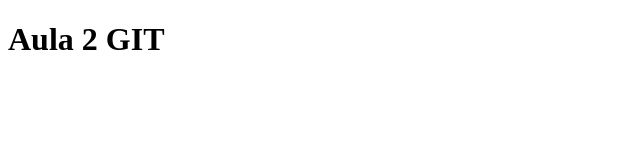
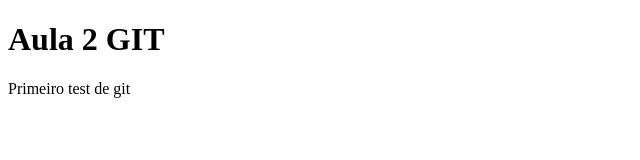
Before and after one commit to Michael-Silva0/ds1-test, a plain HTML site: page index.html in a window 1280 px wide. Shown: the whole page, without its empty margins (0-640 px from the left). Drawn offline with Linux system fonts and the light colour scheme.

Commit message:
primeirocommit

```diff
--- a/index.html
+++ b/index.html
@@ -7,5 +7,6 @@
 </head>
 <body>
     <h1>Aula 2 GIT</h1>
+    <p>Primeiro test de git</p>
 </body>
 </html>
```
